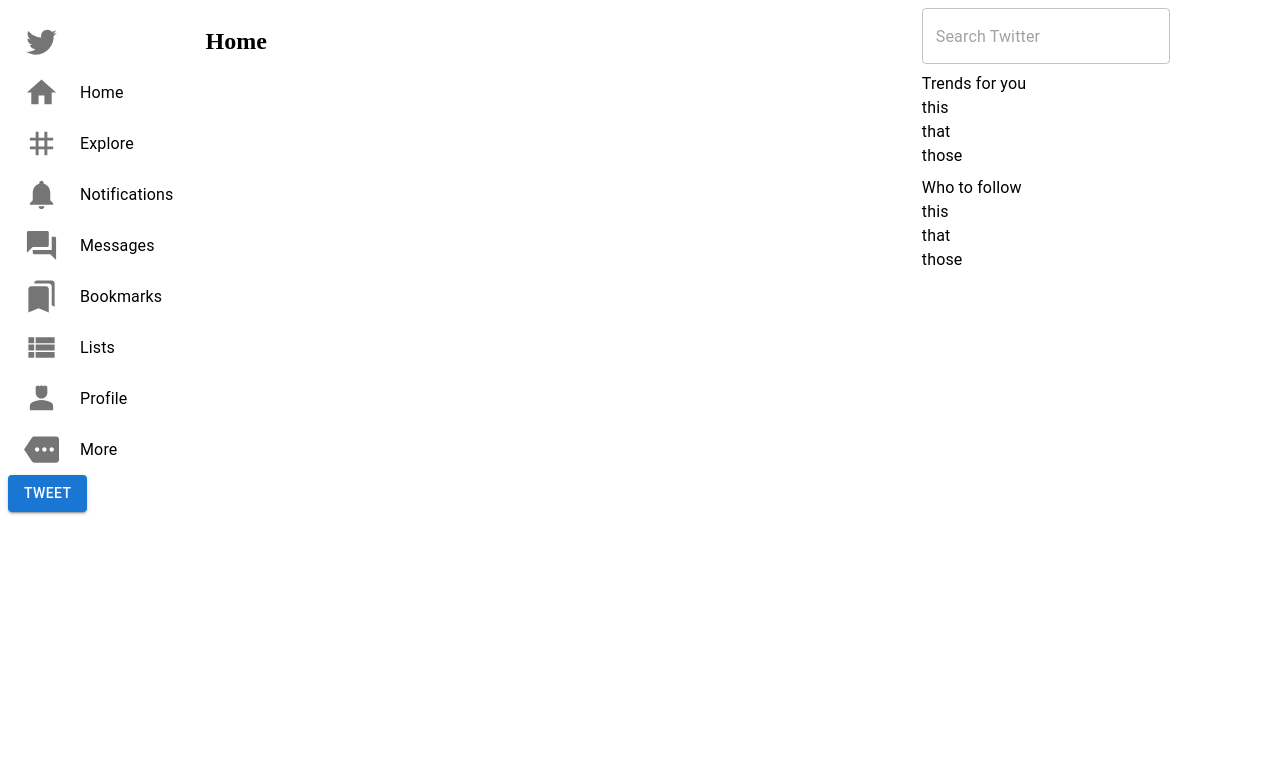
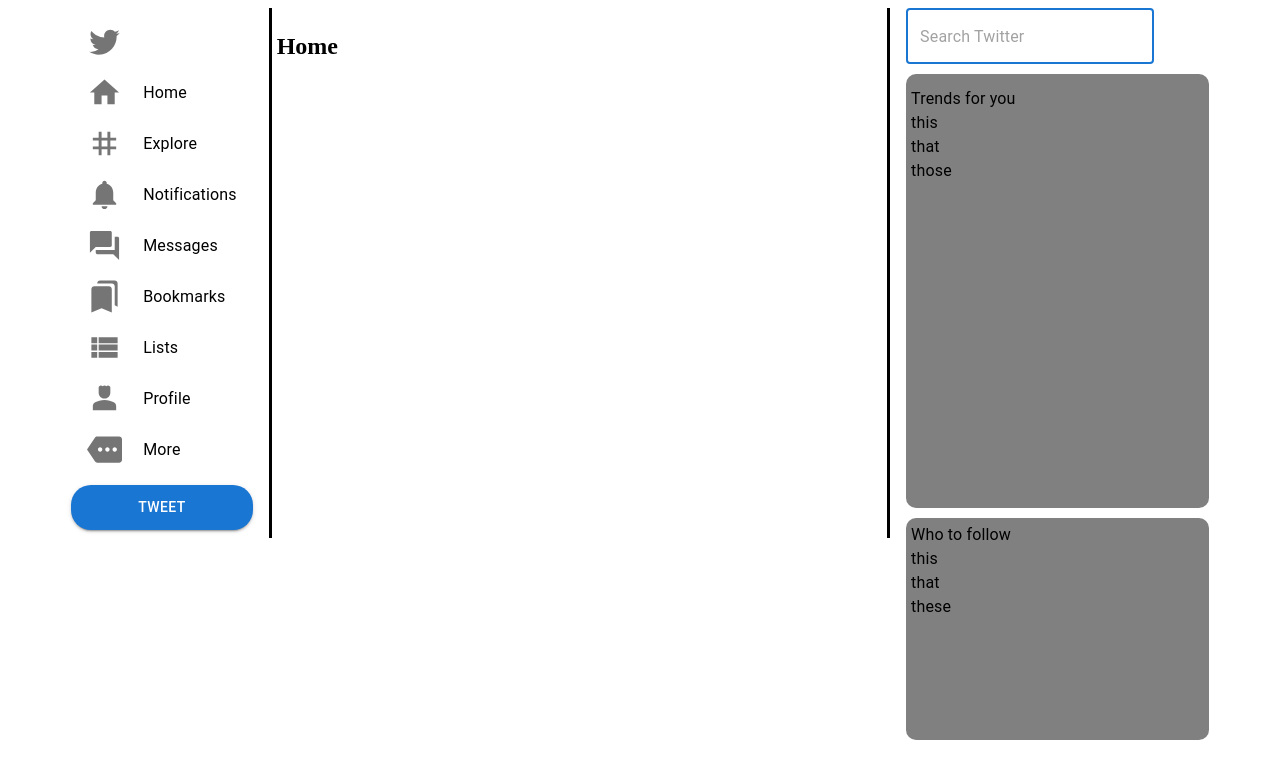
Before and after one commit to AndreiBanciu/twitter-clone-ui, a React (Create React App) app: page / in a window 1280 px wide. Shown: the top 778 px of the page. Built offline with nearby package versions, Linux system fonts and the light colour scheme.

Commit message:
TC: styling stuff

```diff
--- a/src/App.tsx
+++ b/src/App.tsx
@@ -12,7 +12,12 @@
 
   return (
     <Box>
-      <Stack direction="row" spacing={2} justifyContent="space-between">
+      <Stack
+        direction="row"
+        spacing={2}
+        justifyContent="space-between"
+        sx={{ marginRight: '5%', marginLeft: '5%' }}
+      >
         <Leftbar />
         <Midbar />
         <Rightbar />
--- a/src/components/Leftbar/component.tsx
+++ b/src/components/Leftbar/component.tsx
@@ -21,8 +21,6 @@
 } from '@mui/material';
 
 export const Leftbar = () => {
-  const [open, setOpen] = useState(false);
-
   return (
     <Box flex={1}>
       <List>
@@ -97,7 +95,17 @@
             <ListItemText primary="More" />
           </ListItemButton>
         </ListItem>
-        <Button variant="contained">Tweet</Button>
+        <Button
+          sx={{
+            marginTop: '10px',
+            width: '100%',
+            height: '45px',
+            borderRadius: '20px'
+          }}
+          variant="contained"
+        >
+          Tweet
+        </Button>
       </List>
     </Box>
   );
--- a/src/components/Midbar/component.tsx
+++ b/src/components/Midbar/component.tsx
@@ -3,7 +3,10 @@
 
 export const Midbar = () => {
   return (
-    <Box flex={4}>
+    <Box
+      flex={4}
+      sx={{ padding: '5px', borderLeft: 'solid', borderRight: 'solid' }}
+    >
       <h2>Home</h2>
     </Box>
   );
--- a/src/components/Rightbar/component.tsx
+++ b/src/components/Rightbar/component.tsx
@@ -4,8 +4,17 @@
 export const Rightbar = () => {
   return (
     <Box flex={2}>
-      <Box>
-        <TextField placeholder="Search Twitter"></TextField>
+      <TextField focused placeholder="Search Twitter"></TextField>
+      <Box
+        sx={{
+          padding: '5px',
+          borderRadius: '10px',
+          marginBottom: '10px',
+          marginTop: '10px',
+          backgroundColor: 'grey',
+          height: '80%'
+        }}
+      >
         <List>
           <Typography>Trends for you</Typography>
           <Typography>this</Typography>
@@ -13,11 +22,18 @@
           <Typography>those</Typography>
         </List>
       </Box>
-      <Box>
+      <Box
+        sx={{
+          padding: '5px',
+          borderRadius: '10px',
+          backgroundColor: 'grey',
+          height: '40%'
+        }}
+      >
         <Typography>Who to follow</Typography>
         <Typography>this</Typography>
         <Typography>that</Typography>
-        <Typography>those</Typography>
+        <Typography>these</Typography>
       </Box>
     </Box>
   );
```
